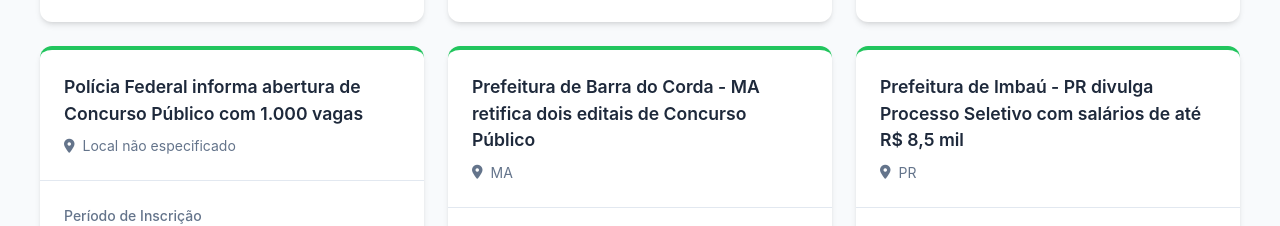
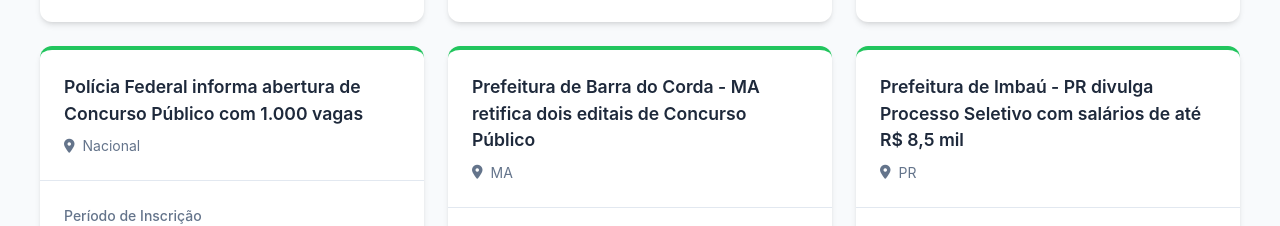
Before and after one commit to LuisFalci/Vagas_TI, a plain HTML site: page index.html in a window 1280 px wide. Shown: the part 2721-2947 px from the top of the page. Drawn offline with Linux system fonts and the light colour scheme.

Commit message:
Update index.html

```diff
--- a/index.html
+++ b/index.html
@@ -390,6 +390,14 @@
 
         // Preencher o select de estados
         const stateSelect = document.getElementById('state-filter');
+
+        // Adiciona opção Nacional primeiro
+        const nationalOption = document.createElement('option');
+        nationalOption.value = 'NACIONAL';
+        nationalOption.textContent = 'Nacional';
+        stateSelect.appendChild(nationalOption);
+
+        // Adiciona os demais estados
         Array.from(states).sort().forEach(state => {
           const option = document.createElement('option');
           option.value = state;
@@ -415,7 +423,7 @@
             <div class="card-title">${item.title}</div>
             <div class="card-subtitle">
               <i class="fas fa-map-marker-alt"></i>
-              ${item.state || 'Local não especificado'}
+              ${item.state || 'Nacional'}
             </div>
           `;
           card.appendChild(header);
```
